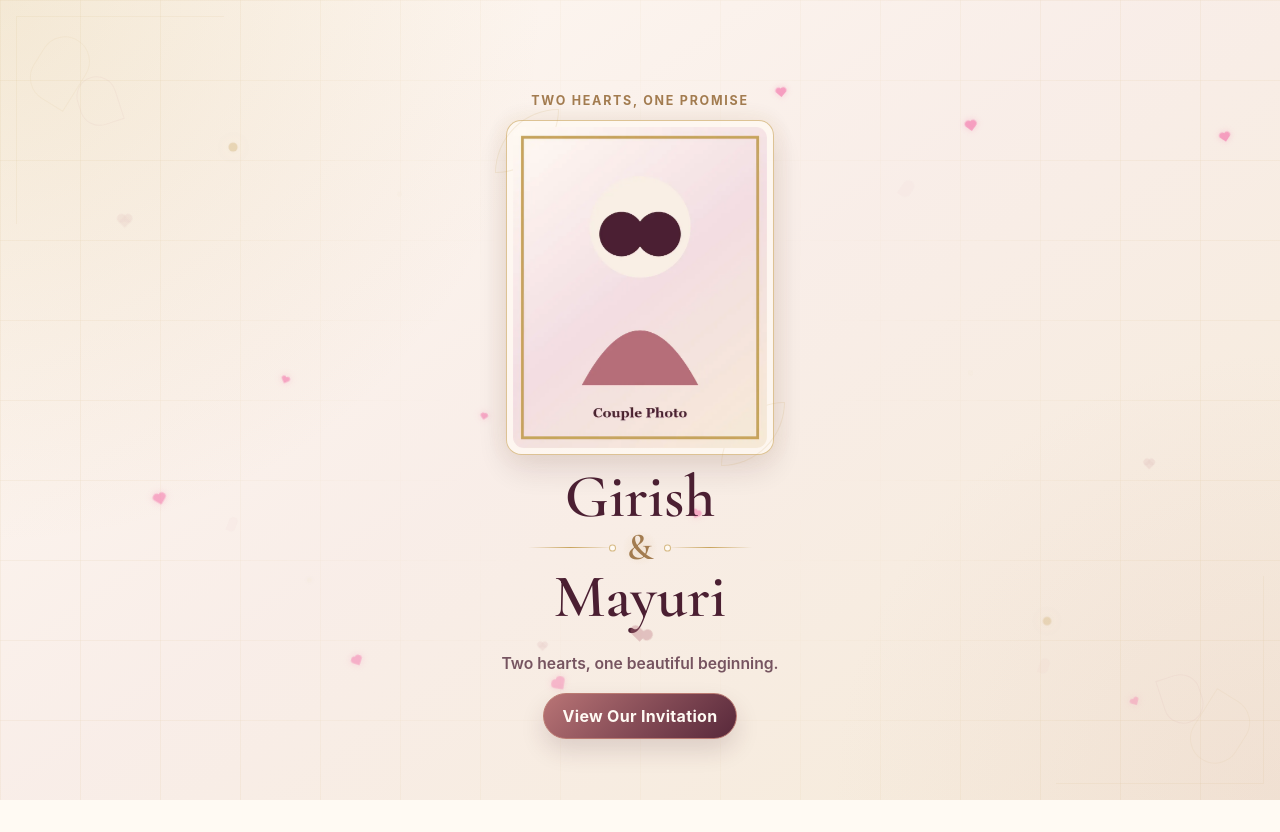
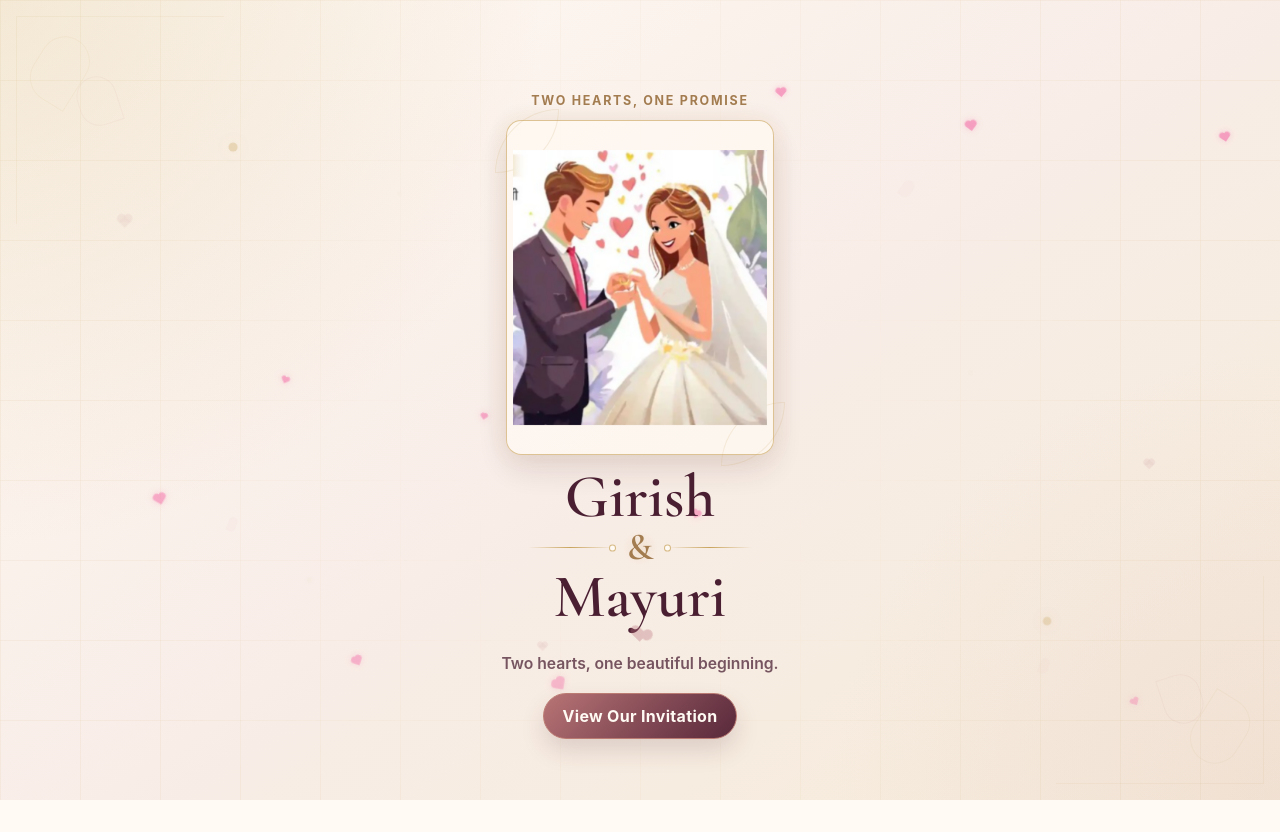
Before and after one commit to GIRISH7498/engagement-invitation, an Angular app: page / in a window 1280 px wide. Both pictures are taken after a click on the button "Open Invitation". Built offline with nearby package versions, Linux system fonts and the light colour scheme.

Commit message:
added image and timing

```diff
--- a/src/app/components/couple-reveal/couple-reveal.scss
+++ b/src/app/components/couple-reveal/couple-reveal.scss
@@ -45,7 +45,7 @@ img,
   width: 100%;
   height: 100%;
   border-radius: 0.68rem;
-  object-fit: cover;
+  object-fit: contain;
 }
 
 img {
--- a/src/app/config/invitation.config.ts
+++ b/src/app/config/invitation.config.ts
@@ -6,15 +6,15 @@ export const invitationConfig: InvitationConfig = {
     groomName: 'Girish',
     brideName: 'Mayuri',
     coupleDisplayName: 'Girish & Mayuri',
-    couplePhoto: 'assets/engagement/images/couple-main.webp',
+    couplePhoto: 'assets/engagement/images/couple-engagement.png',
     secondaryPhoto: 'assets/engagement/images/couple-secondary.webp',
   },
   event: {
     title: 'WE ARE GETTING ENGAGED',
     date: '12 November 2026',
-    time: '12 PM onwards',
+    time: '01:30 PM onwards',
     venueName: 'Padole Lawn',
-    venueAddress: 'Dighori, Bahadura, Maharashtra 440034',
+    venueAddress: 'Dighori Naka, Nagpur - 440034',
     googleMapsUrl:
       'https://www.google.com/maps/place/Padole+Lawn/@21.1055174,79.140073,17z/data=!4m14!1m7!3m6!1s0x3bd4b9d4ad5bad93:0xbb50ad219b350c3f!2sPadole+Lawn!8m2!3d21.1055124!4d79.1426479!16s%2Fg%2F11hdrx8pst!3m5!1s0x3bd4b9d4ad5bad93:0xbb50ad219b350c3f!8m2!3d21.1055124!4d79.1426479!16s%2Fg%2F11hdrx8pst?entry=ttu&g_ep=EgoyMDI2MDgzMC4wIKXMDSoASAFQAw%3D%3D',
     calendarDurationHours: 3,
```
Also changed, not shown: src/assets/engagement/images/couple-engagement.png (added).
